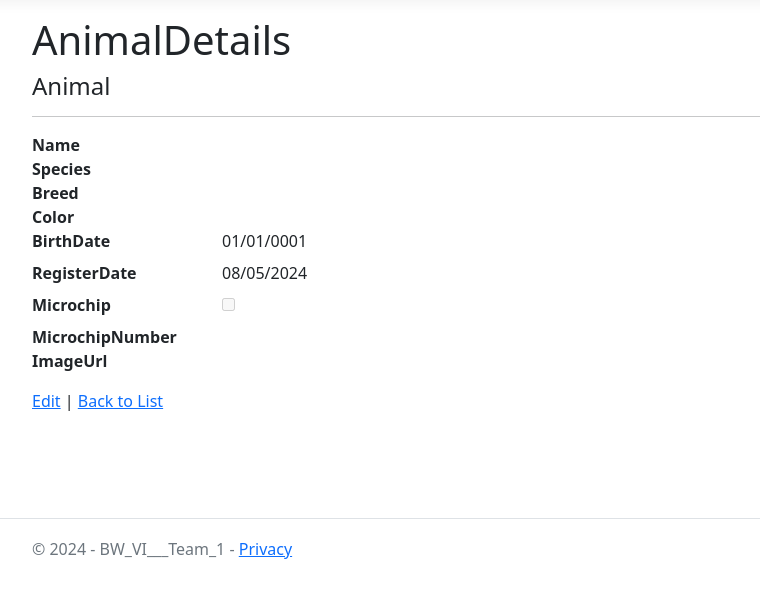
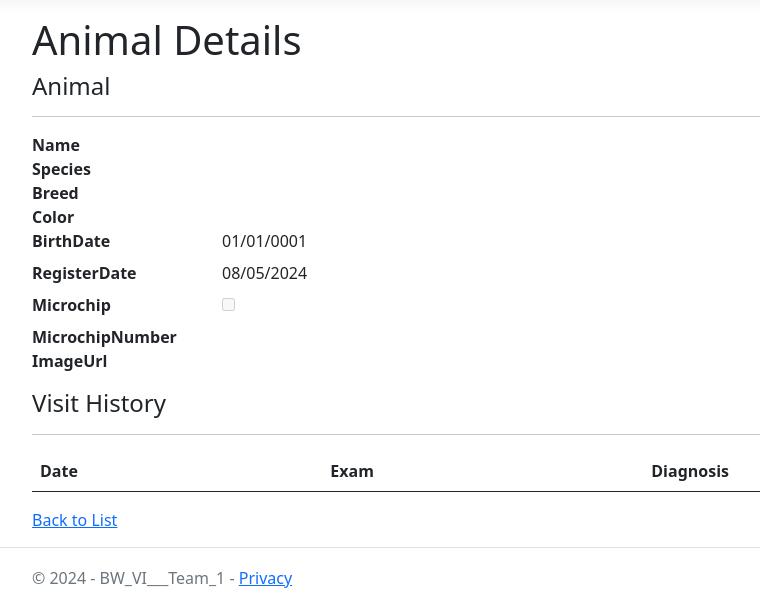
Before and after one commit to mrz1mm/BW-VI---Team-1, an ASP.NET Core app: template BW VI - Team 1/Views/Animal/AnimalDetails.cshtml in a window 1280 px wide. Shown: the part 221-829 px from the top of the page, without its empty margins (50-810 px from the left). Before the commit the page ends 780 px from the top, so only its background shows below. Run offline with ASP.NET Core 8, Linux system fonts and the light colour scheme; the template is opened without the code that fills it, so the values that code supplies are empty; style sheets or scripts are compiled from the project's sources; some libraries are stand-ins or nearby versions.

Commit message:
Prova animals

```diff
--- a/BW VI - Team 1/Interfaces/IAnimalSvc.cs
+++ b/BW VI - Team 1/Interfaces/IAnimalSvc.cs
@@ -10,5 +10,7 @@ namespace BW_VI___Team_1.Interfaces
         Task<Animal> AddAnimalAsync(AnimalDTO animal);
         Task<Animal> UpdateAnimalAsync(Animal animal);
         Task<bool> DeleteAnimalAsync(int id);
+        Task<List<Visit>> GetVisitsByAnimalIdAsync(int animalId);
+
     }
 }
--- a/BW VI - Team 1/Interfaces/IImageSvc.cs
+++ b/BW VI - Team 1/Interfaces/IImageSvc.cs
@@ -5,6 +5,6 @@ namespace BW_VI___Team_1.Interfaces
     /// </summary>
     public interface IImageSvc
     {
-
+        Task<string> SaveImageAsync(IFormFile imageFile);
     }
 }
--- a/BW VI - Team 1/Views/Animal/AnimalDetails.cshtml
+++ b/BW VI - Team 1/Views/Animal/AnimalDetails.cshtml
@@ -1,72 +1,108 @@
-@model BW_VI___Team_1.Models.Animal
+@model BW_VI___Team_1.Models.DTO.VisitHistoryDTO
 
 @{
-    ViewData["Title"] = "AnimalDetails";
+    ViewData["Title"] = "Animal Details";
 }
 
-<h1>AnimalDetails</h1>
+<h1>Animal Details</h1>
 
 <div>
     <h4>Animal</h4>
     <hr />
     <dl class="row">
-        <dt class = "col-sm-2">
-            @Html.DisplayNameFor(model => model.Name)
+        <dt class="col-sm-2">
+            @Html.DisplayNameFor(model => model.Animal.Name)
         </dt>
-        <dd class = "col-sm-10">
-            @Html.DisplayFor(model => model.Name)
+        <dd class="col-sm-10">
+            @Html.DisplayFor(model => model.Animal.Name)
         </dd>
-        <dt class = "col-sm-2">
-            @Html.DisplayNameFor(model => model.Species)
+        <dt class="col-sm-2">
+            @Html.DisplayNameFor(model => model.Animal.Species)
         </dt>
-        <dd class = "col-sm-10">
-            @Html.DisplayFor(model => model.Species)
+        <dd class="col-sm-10">
+            @Html.DisplayFor(model => model.Animal.Species)
         </dd>
-        <dt class = "col-sm-2">
-            @Html.DisplayNameFor(model => model.Breed)
+        <dt class="col-sm-2">
+            @Html.DisplayNameFor(model => model.Animal.Breed)
         </dt>
-        <dd class = "col-sm-10">
-            @Html.DisplayFor(model => model.Breed)
+        <dd class="col-sm-10">
+            @Html.DisplayFor(model => model.Animal.Breed)
         </dd>
-        <dt class = "col-sm-2">
-            @Html.DisplayNameFor(model => model.Color)
+        <dt class="col-sm-2">
+            @Html.DisplayNameFor(model => model.Animal.Color)
         </dt>
-        <dd class = "col-sm-10">
-            @Html.DisplayFor(model => model.Color)
+        <dd class="col-sm-10">
+            @Html.DisplayFor(model => model.Animal.Color)
         </dd>
-        <dt class = "col-sm-2">
-            @Html.DisplayNameFor(model => model.BirthDate)
+        <dt class="col-sm-2">
+            @Html.DisplayNameFor(model => model.Animal.BirthDate)
         </dt>
-        <dd class = "col-sm-10">
-            @Html.DisplayFor(model => model.BirthDate)
+        <dd class="col-sm-10">
+            @Html.DisplayFor(model => model.Animal.BirthDate)
         </dd>
-        <dt class = "col-sm-2">
-            @Html.DisplayNameFor(model => model.RegisterDate)
+        <dt class="col-sm-2">
+            @Html.DisplayNameFor(model => model.Animal.RegisterDate)
         </dt>
-        <dd class = "col-sm-10">
-            @Html.DisplayFor(model => model.RegisterDate)
+        <dd class="col-sm-10">
+            @Html.DisplayFor(model => model.Animal.RegisterDate)
         </dd>
-        <dt class = "col-sm-2">
-            @Html.DisplayNameFor(model => model.Microchip)
+        <dt class="col-sm-2">
+            @Html.DisplayNameFor(model => model.Animal.Microchip)
         </dt>
-        <dd class = "col-sm-10">
-            @Html.DisplayFor(model => model.Microchip)
+        <dd class="col-sm-10">
+            @Html.DisplayFor(model => model.Animal.Microchip)
         </dd>
-        <dt class = "col-sm-2">
-            @Html.DisplayNameFor(model => model.MicrochipNumber)
+        <dt class="col-sm-2">
+            @Html.DisplayNameFor(model => model.Animal.MicrochipNumber)
         </dt>
-        <dd class = "col-sm-10">
-            @Html.DisplayFor(model => model.MicrochipNumber)
+        <dd class="col-sm-10">
+            @Html.DisplayFor(model => model.Animal.MicrochipNumber)
         </dd>
-        <dt class = "col-sm-2">
-            @Html.DisplayNameFor(model => model.ImageUrl)
+        <dt class="col-sm-2">
+            @Html.DisplayNameFor(model => model.Animal.ImageUrl)
         </dt>
-        <dd class = "col-sm-10">
-            @Html.DisplayFor(model => model.ImageUrl)
+        <dd class="col-sm-10">
+            @Html.DisplayFor(model => model.Animal.ImageUrl)
         </dd>
     </dl>
 </div>
+
 <div>
-    <a asp-action="Edit" asp-route-id="@Model?.Id">Edit</a> |
+    <h4>Visit History</h4>
+    <hr />
+    <table class="table">
+        <thead>
+            <tr>
+                <th>
+                    @Html.DisplayNameFor(model => model.Visits.First().Date)
+                </th>
+                <th>
+                    @Html.DisplayNameFor(model => model.Visits.First().Exam)
+                </th>
+                </th>
+                <th>
+                    @Html.DisplayNameFor(model => model.Visits.First().Diagnosis)
+                </th>
+            </tr>
+        </thead>
+        <tbody>
+            @foreach (var item in Model.Visits)
+            {
+                <tr>
+                    <td>
+                        @Html.DisplayFor(modelItem => item.Date)
+                    </td>
+                    <td>
+                        @Html.DisplayFor(modelItem => item.Exam)
+                    </td>
+                    <td>
+                        @Html.DisplayFor(modelItem => item.Diagnosis)
+                    </td>
+                </tr>
+            }
+        </tbody>
+    </table>
+</div>
+<div>
     <a asp-action="Index">Back to List</a>
 </div>
```
Also changed, not shown: BW VI - Team 1/Controllers/AnimalController.cs (+49 -57 lines), BW VI - Team 1/Models/DTO/VisitHistoryDTO.cs (added, +8 -0 lines), BW VI - Team 1/Services/AnimalSvc.cs (+32 -5 lines), BW VI - Team 1/Services/ImageSvc.cs (+1 -6 lines), BW VI - Team 1/Views/Animal/AddAnimal.cshtml (+6 -14 lines), BW VI - Team 1/Views/Animal/DeleteAnimal.cshtml (+21 -21 lines), BW VI - Team 1/Views/Animal/Index.cshtml (+6 -5 lines), BW VI - Team 1/Views/Animal/UpdateAnimal.cshtml (+5 -8 lines).
